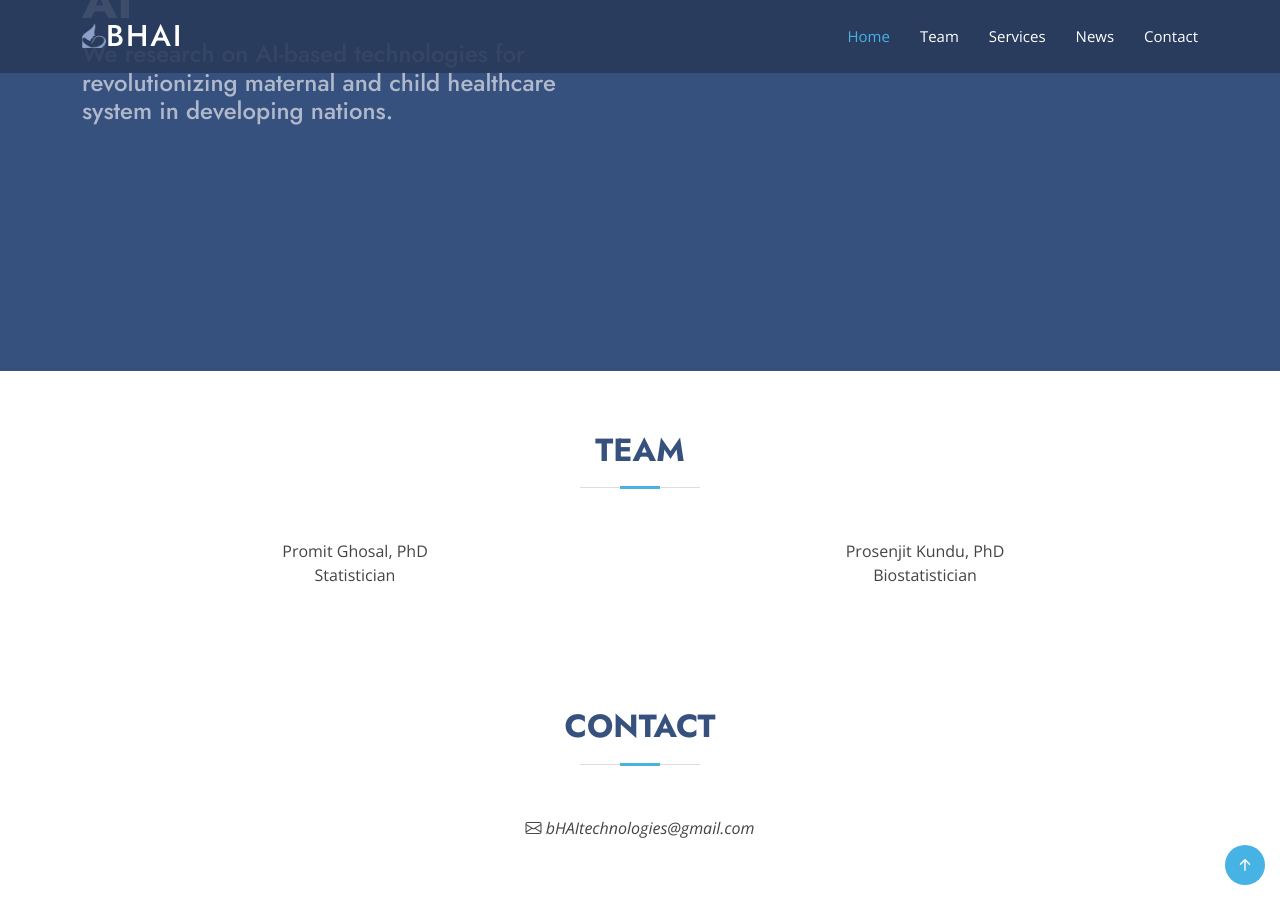
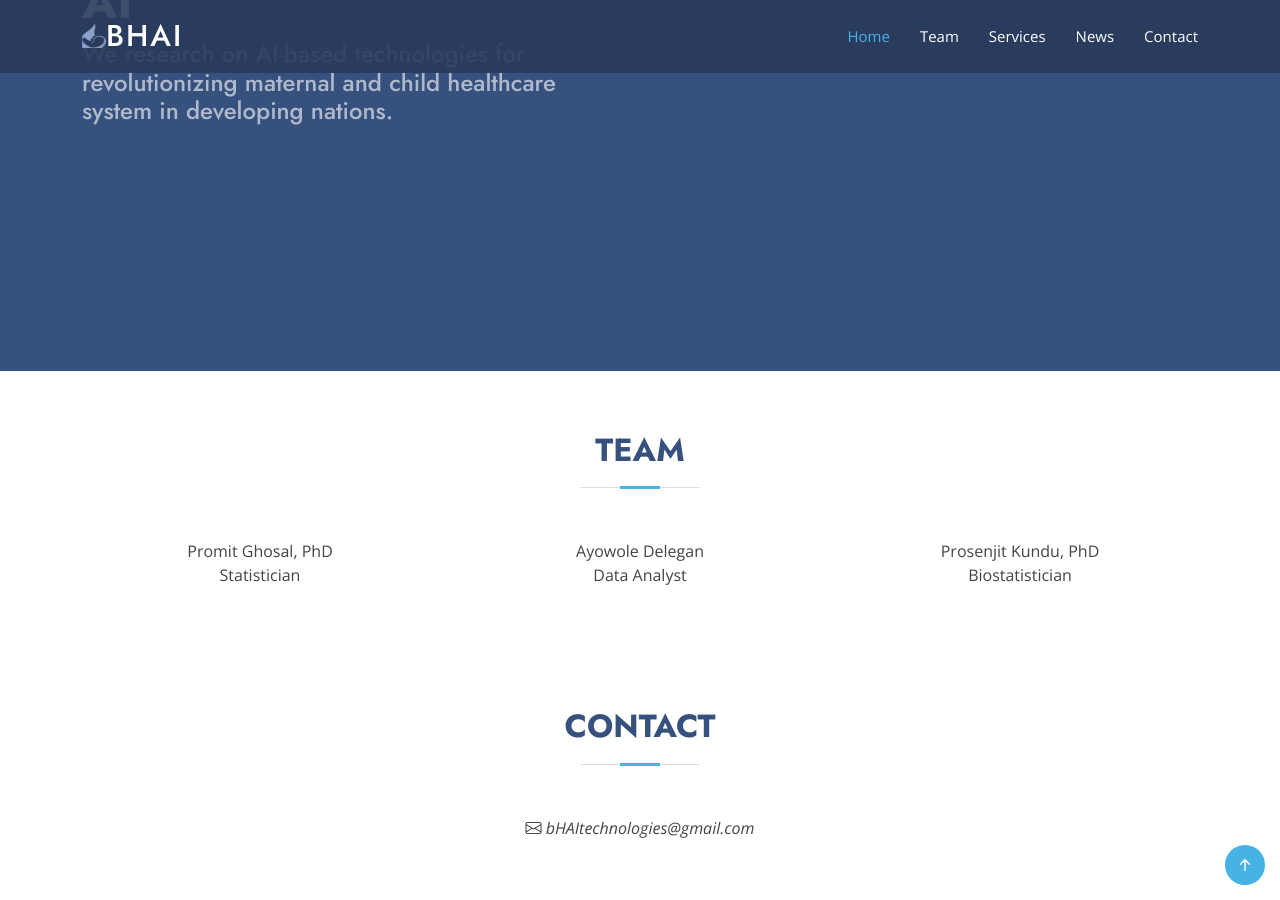
Before and after one commit to betterhealthusingAI/betterhealthusingAI.github.io, a Jekyll site: the page built from index.html, in a window 1280 px wide and 900 px high, scrolled down 349 px. Built offline with Jekyll 4.4.1, drawn with Linux system fonts in a browser that asks for light colours.

Commit message:
Update design_one.html
Added Ayowole as data analyst

```diff
--- a/_layouts/design_one.html
+++ b/_layouts/design_one.html
@@ -91,10 +91,10 @@
         </div>
 
         <div class="row content">
-          <div class="col-lg-6"> <center> Promit Ghosal, PhD </center>  <center> Statistician </center> </div>
+          <div class="col-lg-4"> <center> Promit Ghosal, PhD </center>  <center> Statistician </center> </div>
           <!-- <div class="col-lg-3"> <center> Joyce Musweu </center> <center> Data Analyst </center> </div> -->
-          <!-- <div class="col-lg-3"> <center> Ayowole Delegan </center> <center> Social Entrepreneur </center> </div> -->
-          <div class="col-lg-6"> <center> Prosenjit Kundu, PhD </center>  <center> Biostatistician </center> </div>
+          <div class="col-lg-4"> <center> Ayowole Delegan </center> <center> Data Analyst </center> </div>
+          <div class="col-lg-4"> <center> Prosenjit Kundu, PhD </center>  <center> Biostatistician </center> </div>
         </div>
 
       </div>
```
